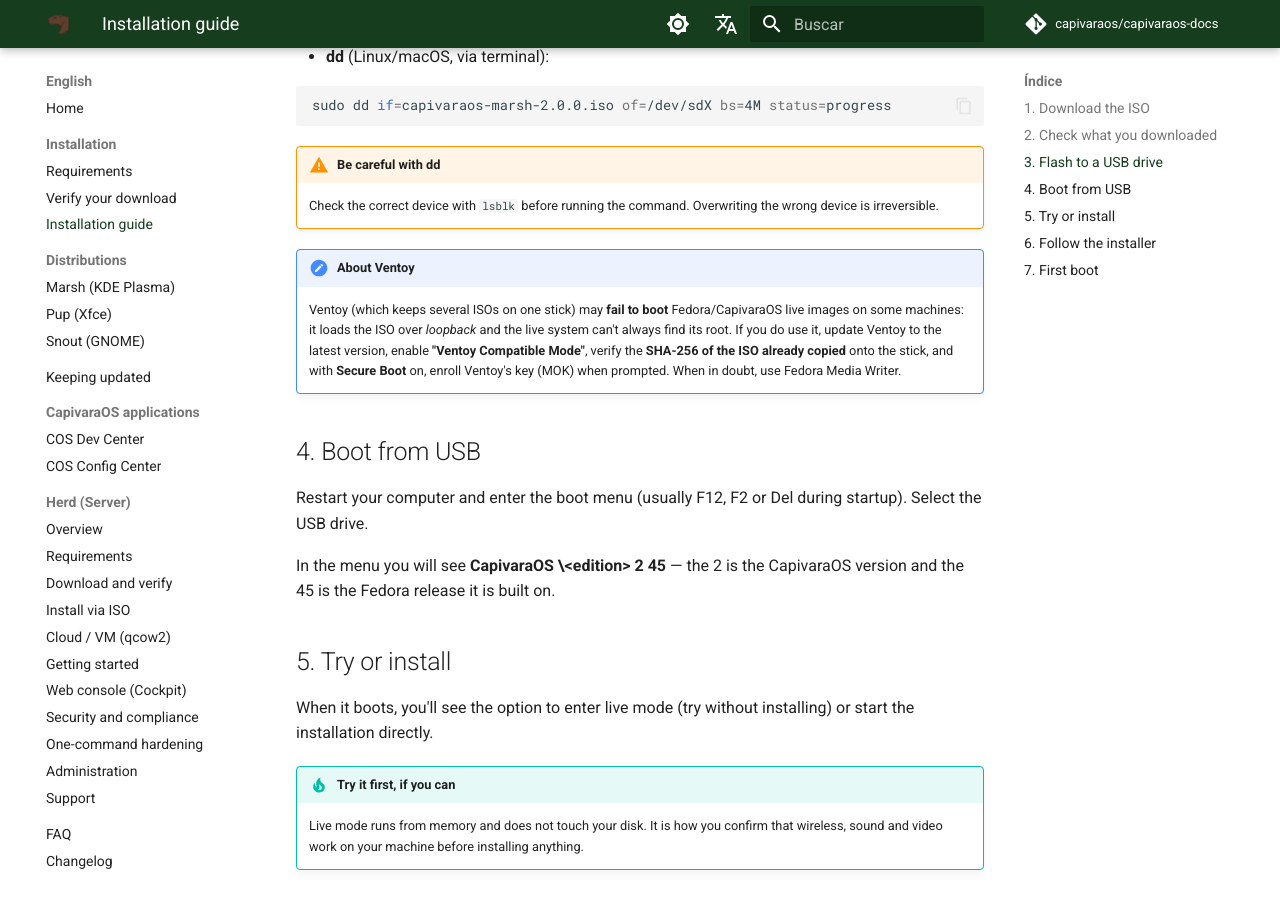
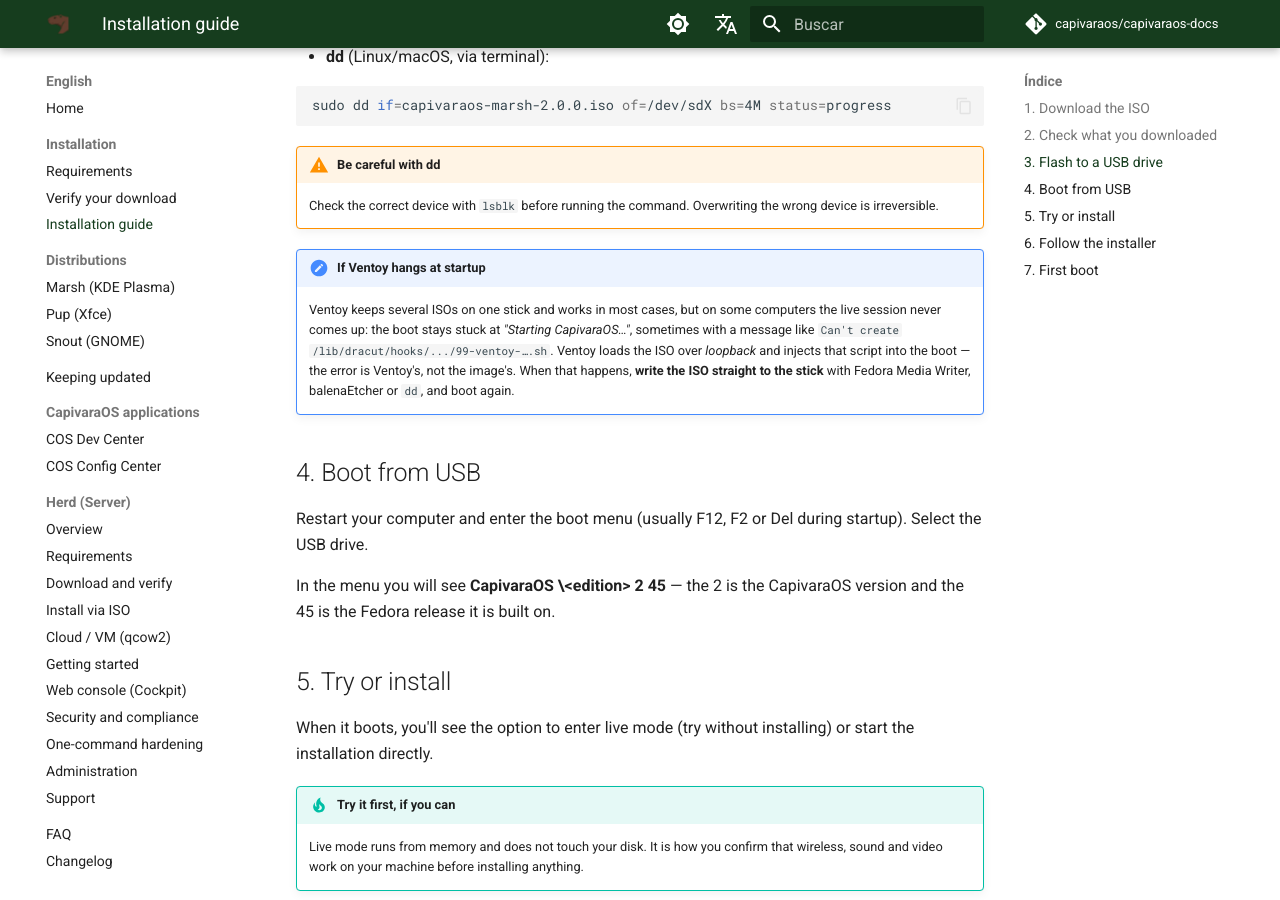
Before and after one commit to capivaraos/capivaraos-docs, an MkDocs documentation site: the page built from docs/en/installation/guide.md, in a window 1280 px wide and 900 px high, scrolled down 695 px. Built offline with MkDocs 1.6.1 and Material for MkDocs 9.7.7, drawn with Linux system fonts in a browser that asks for light colours; comment, search, counter and statistics services are not loaded.

Commit message:
docs: aviso do Ventoy pela mensagem de erro, incorporando o PR #5
O PR #5 e esta branch tocavam as mesmas linhas com redações diferentes do mesmo aviso — iam conflitar.

Fica a abordagem do #5, que é melhor: ela traz o sintoma que a pessoa vê e a mensagem de erro (99-ventoy-...sh), que é o que ela vai pesquisar quando o boot travar.

Saíram as mitigações que eu tinha escrito (atualizar o Ventoy, Ventoy Compatible Mode, registrar a MOK). O BUG-49 prova que a falha acontece com ISO íntegra, mas NAO prova que essas medidas resolvem — sugerir correção não verificada é pior que não sugerir nada. Fica a saída comprovada: gravar a ISO direto no pendrive.

Com isso o PR #5 pode ser fechado como incorporado.

```diff
--- a/docs/en/installation/guide.md
+++ b/docs/en/installation/guide.md
@@ -25,8 +25,8 @@
 !!! warning "Be careful with dd"
     Check the correct device with `lsblk` before running the command. Overwriting the wrong device is irreversible.
 
-!!! note "About Ventoy"
-    Ventoy (which keeps several ISOs on one stick) may **fail to boot** Fedora/CapivaraOS live images on some machines: it loads the ISO over *loopback* and the live system can't always find its root. If you do use it, update Ventoy to the latest version, enable **"Ventoy Compatible Mode"**, verify the **SHA-256 of the ISO already copied** onto the stick, and with **Secure Boot** on, enroll Ventoy's key (MOK) when prompted. When in doubt, use Fedora Media Writer.
+!!! note "If Ventoy hangs at startup"
+    Ventoy keeps several ISOs on one stick and works in most cases, but on some computers the live session never comes up: the boot stays stuck at *"Starting CapivaraOS…"*, sometimes with a message like `Can't create /lib/dracut/hooks/.../99-ventoy-….sh`. Ventoy loads the ISO over *loopback* and injects that script into the boot — the error is Ventoy's, not the image's. When that happens, **write the ISO straight to the stick** with Fedora Media Writer, balenaEtcher or `dd`, and boot again.
 
 ## 4. Boot from USB
 
```
Also changed, not shown: docs/pt/instalacao/guia.md (+2 -2 lines).
